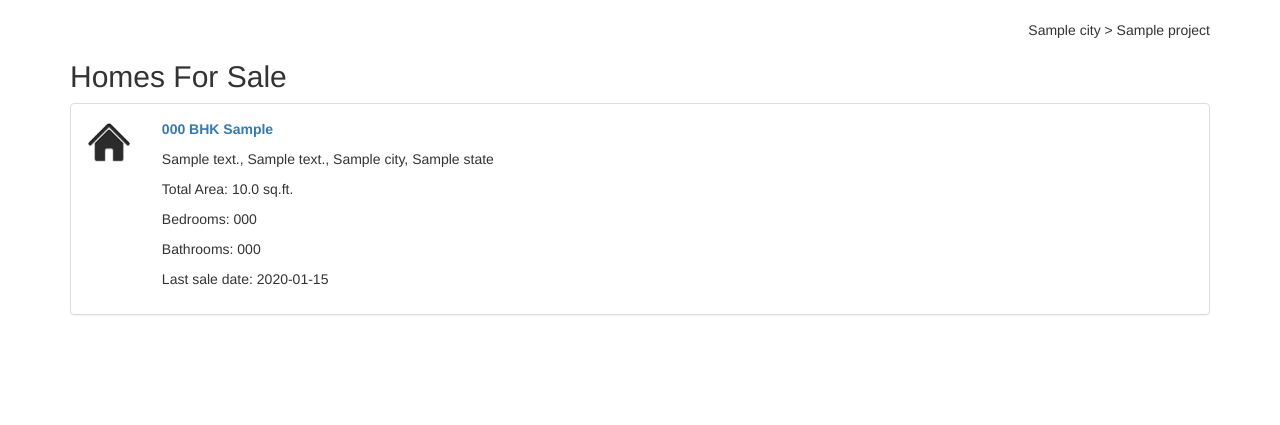
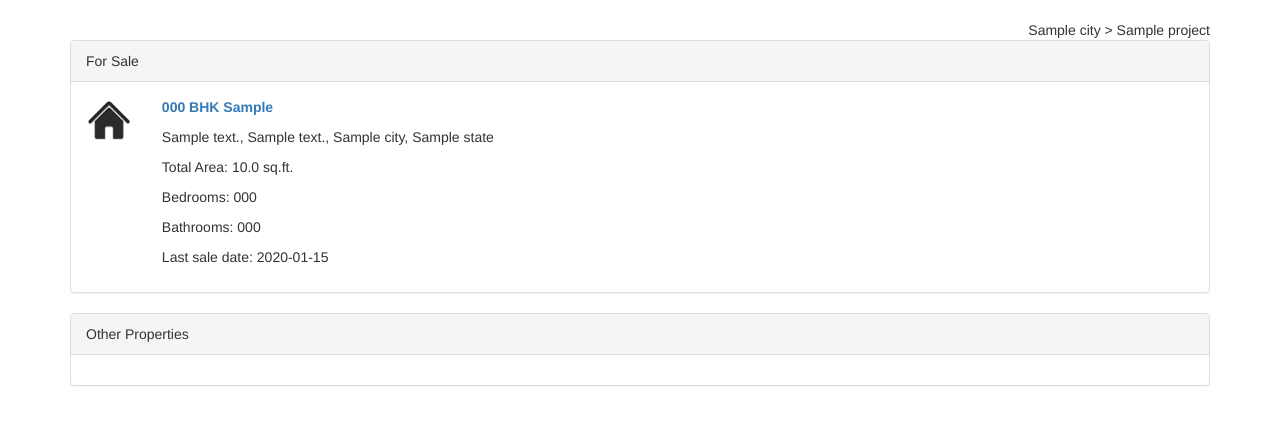
Before and after one commit to utkbansal/gharonda, a Django app: template properties/templates/result.html in a window 1280 px wide. Shown: the part 67-492 px from the top of the page. Run offline with Django 3.2, Linux system fonts and the light colour scheme; the template is opened without the code that fills it: values that come from a table or form of the project are taken from there, others are empty; tables that the repository leaves empty hold one stand-in row (values such as "Sample post"); some libraries are stand-ins or nearby versions.

Commit message:
Reformats search results page
* Porperties are now classified as for sale or not for sale

```diff
--- a/properties/templates/result.html
+++ b/properties/templates/result.html
@@ -12,14 +12,13 @@
         <div class="col-md-3 pointer">{{ city_name }} > {{ project_name }}</div>
     </div>
 
-    <h2>Homes For Sale</h2>
-    <ul class="list-group">
+    {#if property for sale#}
+    <div class="panel panel-default">
+        <div class="panel-heading">For Sale</div>
+        <div class="panel-body">
             {% for property in properties %}
+                {% if property.for_sale %}
 
-            <li>
-                <div class="panel panel-default">
-                    <div class="panel-body">
-                        <div class="panel-info">
                     <div class="row">
                         <div class="col-md-2">
                             <a href="{% url 'property-detail' pk=property.id %}">
@@ -40,7 +39,8 @@
                                 {{ property.state.name }}
                             </p>
 
-                                    <p>Total Area: {{ property.total_area }}
+                            <p>Total
+                                Area: {{ property.total_area }}
                                 sq.ft.</p>
 
                             <p>
@@ -53,15 +53,59 @@
                                 date: {{ property.owner.date_of_sale }}</p>
                         </div>
                     </div>
+                {% endif %}
+            {% endfor %}
+        </div>
     </div>
 
 
+    {#  if property not for sale #}
+
+    <div class="panel panel-default">
+        <div class="panel-heading">Other Properties</div>
+        <div class="panel-body">
+            {% for property in properties %}
+                {% if not property.for_sale %}
+
+                    <div class="row">
+                        <div class="col-md-2">
+                            <a href="{% url 'property-detail' pk=property.id %}">
+                                <img src="{% static 'img/home.png' %}"
+                                     class="img-responsive">
+                            </a>
+                        </div>
+                        <div class="col-md-10">
+                            <a href="{% url 'property-detail' pk=property.id %}">
+                                <p>
+                                    <strong>{{ property.number_of_bedrooms }}
+                                        BHK {{ property.property_type }}</strong>
+                                </p></a>
+
+                            <p>{{ property.address_line_one }},
+                                {{ property.address_line_two }},
+                                {{ property.city.name }},
+                                {{ property.state.name }}
+                            </p>
+
+                            <p>Total
+                                Area: {{ property.total_area }}
+                                sq.ft.</p>
+
+                            <p>
+                                Bedrooms: {{ property.number_of_bedrooms }}</p>
+
+                            <p>
+                                Bathrooms: {{ property.number_of_bathrooms }}</p>
+
+                            <p>Last sale
+                                date: {{ property.owner.date_of_sale }}</p>
                         </div>
                     </div>
-            </li>
+                {% endif %}
+            {% endfor %}
+        </div>
+    </div>
 
-        {% endfor %}
-    </ul>
 
 
     {% if is_paginated %}
```
Lines whose indentation alone changed are shown as unchanged.
